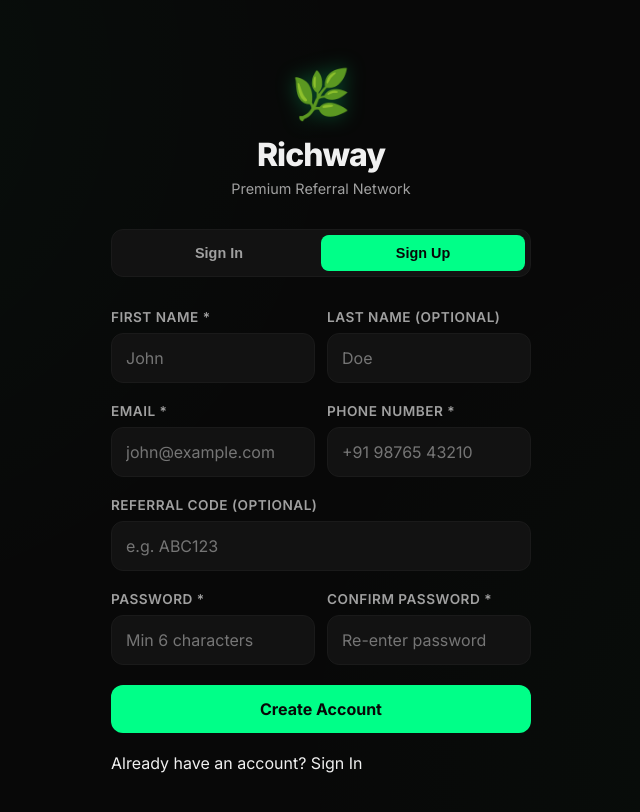
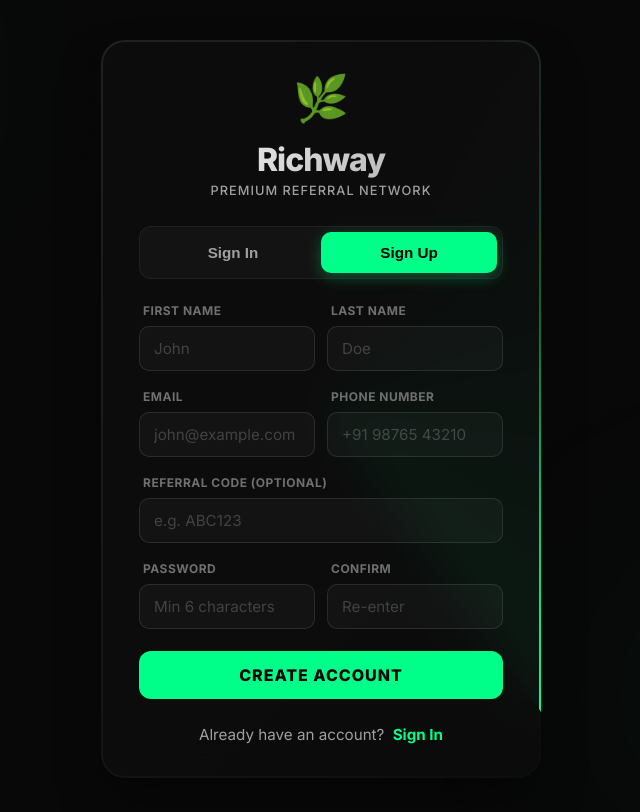
Before and after one commit to nextgendevv/RW, a React (Vite) app in the folder client/: page /auth in a window 1280 px wide. Both pictures are taken after a click on the button "Sign Up". Shown: the top 812 px of the page, without its empty margins (319-959 px from the left). Built offline with nearby package versions, Linux system fonts and the light colour scheme.

Commit message:
feat: implement home page, admin login portal, and unified authentication styling system

```diff
--- a/client/src/App.css
+++ b/client/src/App.css
@@ -37,91 +37,167 @@
   animation: spin 0.8s cubic-bezier(0.4, 0, 0.2, 1) infinite;
 }
 
-/* Auth Pages */
+/* Auth Pages Redesign */
 .auth-bg {
   min-height: 100vh;
   display: flex;
   align-items: center;
   justify-content: center;
-  background:
-    radial-gradient(circle at 10% 10%, rgba(0, 255, 136, 0.03) 0%, transparent 40%),
-    radial-gradient(circle at 90% 90%, rgba(0, 200, 83, 0.03) 0%, transparent 40%),
-    var(--bg-dark-900);
-  padding: 24px;
+  background: var(--bg-dark-900);
+  padding: 40px 24px;
+  position: relative;
+  overflow: hidden;
+}
+
+/* Decorative Background Glows */
+.auth-glow-1 {
+  position: absolute;
+  top: -10%;
+  left: -10%;
+  width: 40%;
+  height: 40%;
+  background: radial-gradient(circle, rgba(0, 255, 136, 0.08) 0%, transparent 70%);
+  filter: blur(80px);
+  z-index: 0;
+  pointer-events: none;
+}
+
+.auth-glow-2 {
+  position: absolute;
+  bottom: -10%;
+  right: -10%;
+  width: 50%;
+  height: 50%;
+  background: radial-gradient(circle, rgba(0, 200, 83, 0.05) 0%, transparent 70%);
+  filter: blur(100px);
+  z-index: 0;
+  pointer-events: none;
+}
+
+.auth-card-wrapper {
+  position: relative;
+  z-index: 1;
+  width: 100%;
+  max-width: 440px;
+  padding: 2px; /* For the animated border */
+  border-radius: 24px;
+  background: linear-gradient(135deg, rgba(255,255,255,0.1), rgba(255,255,255,0.02));
+  overflow: hidden;
+  box-shadow: 0 25px 50px -12px rgba(0, 0, 0, 0.5);
+}
+
+/* Animated Border Effect */
+.auth-card-wrapper::before {
+  content: '';
+  position: absolute;
+  top: -50%;
+  left: -50%;
+  width: 200%;
+  height: 200%;
+  background: conic-gradient(
+    transparent,
+    transparent,
+    transparent,
+    var(--primary-green)
+  );
+  animation: rotate 6s linear infinite;
+  z-index: -1;
+}
+
+@keyframes rotate {
+  100% { transform: rotate(360deg); }
 }
 
 .auth-card {
-  padding: 40px;
+  background: rgba(12, 12, 12, 0.95);
+  backdrop-filter: blur(20px);
+  -webkit-backdrop-filter: blur(20px);
+  padding: 32px 36px;
+  border-radius: 22px;
   width: 100%;
-  max-width: 500px;
-  animation: fadeUp 0.6s ease-out both;
+  display: flex;
+  flex-direction: column;
 }
 
 .auth-brand {
   text-align: center;
-  margin-bottom: 32px;
+  margin-bottom: 28px;
 }
 
 .brand-icon {
-  font-size: 3rem;
+  font-size: 2.8rem;
   margin-bottom: 12px;
-  filter: drop-shadow(0 0 10px rgba(0, 255, 136, 0.3));
+  display: inline-block;
+  animation: float 3s ease-in-out infinite;
+}
+
+@keyframes float {
+  0%, 100% { transform: translateY(0); }
+  50% { transform: translateY(-10px); }
 }
 
 .brand-name {
   font-size: 2rem;
-  font-weight: 800;
+  font-weight: 900;
   letter-spacing: -1px;
+  background: linear-gradient(135deg, #fff 0%, #a0a0a0 100%);
+  -webkit-background-clip: text;
+  -webkit-text-fill-color: transparent;
+  margin-bottom: 4px;
 }
 
 .brand-tagline {
   color: var(--text-muted);
-  font-size: 0.9rem;
-  margin-top: 6px;
-}
-
-/* Auth Tabs */
+  font-size: 0.8rem;
+  font-weight: 500;
+  letter-spacing: 1px;
+  text-transform: uppercase;
+}
+
+/* Auth Tabs Redesign */
 .auth-tabs {
   display: flex;
-  background: var(--bg-dark-800);
+  background: rgba(255, 255, 255, 0.03);
   padding: 5px;
-  border-radius: var(--radius-md);
-  margin-bottom: 32px;
-  border: 1px solid var(--bg-dark-700);
+  border-radius: 12px;
+  margin-bottom: 24px;
+  border: 1px solid rgba(255, 255, 255, 0.05);
 }
 
 .tab-btn {
   flex: 1;
-  padding: 10px;
+  padding: 12px;
   border: none;
   background: transparent;
   color: var(--text-muted);
-  font-size: 0.9rem;
-  font-weight: 600;
-  border-radius: var(--radius-sm);
+  font-size: 0.95rem;
+  font-weight: 700;
+  border-radius: 10px;
   cursor: pointer;
   transition: var(--transition);
 }
 
 .tab-btn.active {
   background: var(--primary-green);
-  color: var(--bg-dark-900);
-}
-
-/* Forms */
+  color: #000;
+  box-shadow: 0 4px 15px rgba(0, 255, 136, 0.3);
+}
+
+.tab-btn:hover:not(.active) {
+  color: #fff;
+  background: rgba(255, 255, 255, 0.05);
+}
+
+/* Forms Redesign */
 .auth-form {
   display: flex;
   flex-direction: column;
-  gap: 20px;
+  gap: 18px;
 }
 
 .form-row {
   display: flex;
   gap: 12px;
-}
-
-.form-row .form-group {
-  flex: 1;
 }
 
 .form-group {
@@ -131,58 +207,287 @@
 }
 
 .form-group label {
-  font-size: 0.85rem;
-  font-weight: 600;
-  color: var(--text-muted);
+  font-size: 0.75rem;
+  font-weight: 700;
+  color: var(--text-dim);
+  text-transform: uppercase;
+  letter-spacing: 0.5px;
+  padding-left: 4px;
 }
 
 .form-group input {
   width: 100%;
-  background: var(--bg-dark-800);
-  border: 1px solid var(--bg-dark-700);
-  border-radius: var(--radius-md);
-  padding: 14px;
-  color: var(--text-main);
+  background: rgba(255, 255, 255, 0.03);
+  border: 1px solid rgba(255, 255, 255, 0.1);
+  border-radius: 10px;
+  padding: 12px 14px;
+  color: #fff;
   font-family: var(--font-main);
   transition: var(--transition);
   outline: none;
+  font-size: 0.95rem;
+}
+
+.form-group input::placeholder {
+  color: rgba(255, 255, 255, 0.2);
 }
 
 .form-group input:focus {
   border-color: var(--primary-green);
-  background: var(--bg-dark-700);
-  box-shadow: 0 0 0 4px rgba(0, 255, 136, 0.05);
-}
-
-/* Buttons */
+  background: rgba(0, 255, 136, 0.03);
+  box-shadow: 0 0 0 4px rgba(0, 255, 136, 0.1);
+}
+
+.input-with-badge {
+  position: relative;
+  display: flex;
+  align-items: center;
+}
+
+.input-with-badge input {
+  padding-right: 100px;
+}
+
+.referral-badge {
+  position: absolute;
+  right: 12px;
+  background: rgba(0, 255, 136, 0.1);
+  color: var(--primary-green);
+  padding: 4px 10px;
+  border-radius: 6px;
+  font-size: 0.75rem;
+  font-weight: 700;
+  border: 1px solid rgba(0, 255, 136, 0.2);
+}
+
+/* Buttons Redesign */
 .btn-primary {
   background: var(--primary-green);
-  color: var(--bg-dark-900);
+  color: #000;
   padding: 14px;
   border: none;
-  border-radius: var(--radius-md);
-  font-weight: 700;
+  border-radius: 12px;
+  font-weight: 800;
   font-family: var(--font-main);
   cursor: pointer;
   transition: var(--transition);
   font-size: 1rem;
-}
-
-.auth-form .btn-primary {
+  text-transform: uppercase;
+  letter-spacing: 1px;
+  margin-top: 4px;
+}
+
+.btn-primary:hover:not(:disabled) {
+  background: #00ff99;
+  transform: translateY(-3px);
+  box-shadow: 0 12px 30px rgba(0, 255, 136, 0.4);
+}
+
+.btn-primary:active {
+  transform: translateY(-1px);
+}
+
+.btn-primary:disabled {
+  opacity: 0.6;
+  cursor: not-allowed;
+}
+
+.auth-switch {
+  text-align: center;
+  color: var(--text-muted);
+  font-size: 0.95rem;
+  margin-top: 8px;
+}
+
+.auth-switch span {
+  color: var(--primary-green);
+  font-weight: 700;
+  cursor: pointer;
+  margin-left: 4px;
+}
+
+.error-msg {
+  background: rgba(255, 77, 77, 0.1);
+  border: 1px solid rgba(255, 77, 77, 0.2);
+  color: #ff4d4d;
+  padding: 12px;
+  border-radius: 10px;
+  font-size: 0.85rem;
+  font-weight: 600;
+  display: flex;
+  align-items: center;
+  gap: 8px;
+  animation: shake 0.4s cubic-bezier(.36,.07,.19,.97) both;
+}
+
+@keyframes shake {
+  10%, 90% { transform: translate3d(-1px, 0, 0); }
+  20%, 80% { transform: translate3d(2px, 0, 0); }
+  30%, 50%, 70% { transform: translate3d(-4px, 0, 0); }
+  40%, 60% { transform: translate3d(4px, 0, 0); }
+}
+
+.spinner {
+  width: 20px;
+  height: 20px;
+  border: 2px solid rgba(0, 0, 0, 0.1);
+  border-top: 2px solid #000;
+  border-radius: 50%;
+  animation: spin 0.6s linear infinite;
+  display: inline-block;
+}
+
+@keyframes spin {
+  to { transform: rotate(360deg); }
+}
+
+/* Admin Login Specifics */
+.admin-login-wrapper {
+  min-height: 100vh;
+  display: flex;
+  align-items: center;
+  justify-content: center;
+  background: var(--bg-dark-900);
+  padding: 40px 24px;
+  position: relative;
+  overflow: hidden;
+}
+
+.admin-glow-1 {
+  position: absolute;
+  top: -10%;
+  left: -10%;
+  width: 40%;
+  height: 40%;
+  background: radial-gradient(circle, rgba(212, 175, 55, 0.08) 0%, transparent 70%);
+  filter: blur(80px);
+  z-index: 0;
+  pointer-events: none;
+}
+
+.admin-glow-2 {
+  position: absolute;
+  bottom: -10%;
+  right: -10%;
+  width: 50%;
+  height: 50%;
+  background: radial-gradient(circle, rgba(170, 139, 38, 0.05) 0%, transparent 70%);
+  filter: blur(100px);
+  z-index: 0;
+  pointer-events: none;
+}
+
+.admin-card-wrapper {
+  position: relative;
+  z-index: 1;
   width: 100%;
-}
-
-.btn-primary:hover:not(:disabled) {
-  background: var(--primary-green-soft);
-  transform: translateY(-2px);
-  box-shadow: 0 8px 24px rgba(0, 255, 136, 0.2);
-}
-
-.btn-primary:active {
-  transform: translateY(0);
-}
-
-.btn-secondary {
+  max-width: 440px;
+  padding: 2px;
+  border-radius: 24px;
+  background: linear-gradient(135deg, rgba(212, 175, 55, 0.2), rgba(212, 175, 55, 0.02));
+  overflow: hidden;
+  box-shadow: 0 25px 50px -12px rgba(0, 0, 0, 0.5);
+}
+
+.admin-card-wrapper::before {
+  content: '';
+  position: absolute;
+  top: -50%;
+  left: -50%;
+  width: 200%;
+  height: 200%;
+  background: conic-gradient(
+    transparent,
+    transparent,
+    transparent,
+    #d4af37
+  );
+  animation: rotate 6s linear infinite;
+  z-index: -1;
+}
+
+.admin-login-card {
+  background: rgba(10, 10, 10, 0.95);
+  backdrop-filter: blur(20px);
+  -webkit-backdrop-filter: blur(20px);
+  padding: 32px 36px;
+  border-radius: 22px;
+  width: 100%;
+  display: flex;
+  flex-direction: column;
+}
+
+.admin-brand-icon {
+  font-size: 2.8rem;
+  margin-bottom: 12px;
+  display: inline-block;
+  animation: float 3s ease-in-out infinite;
+}
+
+.admin-login-header h1 {
+  font-size: 2rem;
+  font-weight: 900;
+  letter-spacing: -1px;
+  background: var(--admin-gradient);
+  -webkit-background-clip: text;
+  -webkit-text-fill-color: transparent;
+  margin-bottom: 4px;
+}
+
+.admin-login-header p {
+  color: var(--text-muted);
+  font-size: 0.8rem;
+  font-weight: 500;
+  letter-spacing: 1px;
+  text-transform: uppercase;
+}
+
+.btn-admin-login {
+  background: var(--admin-gradient);
+  color: #000;
+  padding: 14px;
+  border: none;
+  border-radius: 12px;
+  font-weight: 800;
+  font-family: var(--font-main);
+  cursor: pointer;
+  transition: var(--transition);
+  font-size: 1rem;
+  text-transform: uppercase;
+  letter-spacing: 1px;
+  margin-top: 4px;
+}
+
+.btn-admin-login:hover:not(:disabled) {
+  transform: translateY(-3px);
+  box-shadow: 0 12px 30px rgba(212, 175, 55, 0.3);
+  filter: brightness(1.1);
+}
+
+.admin-login-footer {
+  text-align: center;
+  margin-top: 24px;
+  display: flex;
+  flex-direction: column;
+  gap: 8px;
+}
+
+.admin-login-footer a {
+  color: var(--text-dim);
+  font-size: 0.85rem;
+  text-decoration: none;
+  transition: var(--transition);
+}
+
+.admin-login-footer a:hover {
+  color: var(--admin-primary);
+}
+
+.admin-login-footer span {
+  color: #333;
+  font-size: 0.7rem;
+  font-family: monospace;
+}
   background: transparent;
   border: 1px solid var(--bg-dark-700);
   color: var(--text-muted);
--- a/client/src/pages/AuthPage.jsx
+++ b/client/src/pages/AuthPage.jsx
@@ -63,6 +63,11 @@ export default function AuthPage({ defaultRef, defaultTab }) {
 
   return (
     <div className="auth-bg">
+      {/* Decorative Background Elements */}
+      <div className="auth-glow-1"></div>
+      <div className="auth-glow-2"></div>
+
+      <div className="auth-card-wrapper">
         <div className="auth-card">
           {/* Logo / Brand */}
           <div className="auth-brand">
@@ -91,7 +96,7 @@ export default function AuthPage({ defaultRef, defaultTab }) {
           {tab === 'signin' && (
             <form className="auth-form" onSubmit={handleLogin} noValidate>
               <div className="form-group">
-              <label>Email <span className="required">*</span></label>
+                <label>Email Address</label>
                 <input
                   name="email" type="email"
                   value={loginForm.email} onChange={handleLoginChange}
@@ -99,7 +104,7 @@ export default function AuthPage({ defaultRef, defaultTab }) {
                 />
               </div>
               <div className="form-group">
-              <label>Password <span className="required">*</span></label>
+                <label>Password</label>
                 <input
                   name="password" type="password"
                   value={loginForm.password} onChange={handleLoginChange}
@@ -121,15 +126,15 @@ export default function AuthPage({ defaultRef, defaultTab }) {
           {tab === 'signup' && (
             <form className="auth-form" onSubmit={handleRegister} noValidate>
               <div className="form-row">
-              <div className="form-group">
-                <label>First Name <span className="required">*</span></label>
+                <div className="form-group" style={{ flex: 1 }}>
+                  <label>First Name</label>
                   <input
                     name="firstName" value={regForm.firstName}
                     onChange={handleRegChange} placeholder="John" required
                   />
                 </div>
-              <div className="form-group">
-                <label>Last Name <span className="optional">(optional)</span></label>
+                <div className="form-group" style={{ flex: 1 }}>
+                  <label>Last Name</label>
                   <input
                     name="lastName" value={regForm.lastName}
                     onChange={handleRegChange} placeholder="Doe"
@@ -137,16 +142,16 @@ export default function AuthPage({ defaultRef, defaultTab }) {
                 </div>
               </div>
               <div className="form-row">
-              <div className="form-group">
-                <label>Email <span className="required">*</span></label>
+                <div className="form-group" style={{ flex: 1 }}>
+                  <label>Email</label>
                   <input
                     name="email" type="email"
                     value={regForm.email} onChange={handleRegChange}
                     placeholder="john@example.com" required
                   />
                 </div>
-              <div className="form-group">
-                <label>Phone Number <span className="required">*</span></label>
+                <div className="form-group" style={{ flex: 1 }}>
+                  <label>Phone Number</label>
                   <input
                     name="phone" type="tel"
                     value={regForm.phone} onChange={handleRegChange}
@@ -155,7 +160,7 @@ export default function AuthPage({ defaultRef, defaultTab }) {
                 </div>
               </div>
               <div className="form-group">
-              <label>Referral Code <span className="optional">(optional)</span></label>
+                <label>Referral Code (Optional)</label>
                 <div className="input-with-badge">
                   <input
                     name="referralCode"
@@ -170,20 +175,20 @@ export default function AuthPage({ defaultRef, defaultTab }) {
                 </div>
               </div>
               <div className="form-row">
-              <div className="form-group">
-                <label>Password <span className="required">*</span></label>
+                <div className="form-group" style={{ flex: 1 }}>
+                  <label>Password</label>
                   <input
                     name="password" type="password"
                     value={regForm.password} onChange={handleRegChange}
                     placeholder="Min 6 characters" required
                   />
                 </div>
-              <div className="form-group">
-                <label>Confirm Password <span className="required">*</span></label>
+                <div className="form-group" style={{ flex: 1 }}>
+                  <label>Confirm</label>
                   <input
                     name="confirmPassword" type="password"
                     value={regForm.confirmPassword} onChange={handleRegChange}
-                  placeholder="Re-enter password" required
+                    placeholder="Re-enter" required
                   />
                 </div>
               </div>
@@ -199,5 +204,6 @@ export default function AuthPage({ defaultRef, defaultTab }) {
           )}
         </div>
       </div>
+    </div>
   );
 }
```
Also changed, not shown: client/src/pages/HomePage.jsx (+6 -1 lines), client/src/pages/admin/AdminLoginPage.jsx (+10 -5 lines). Lines whose indentation alone changed are shown as unchanged.
